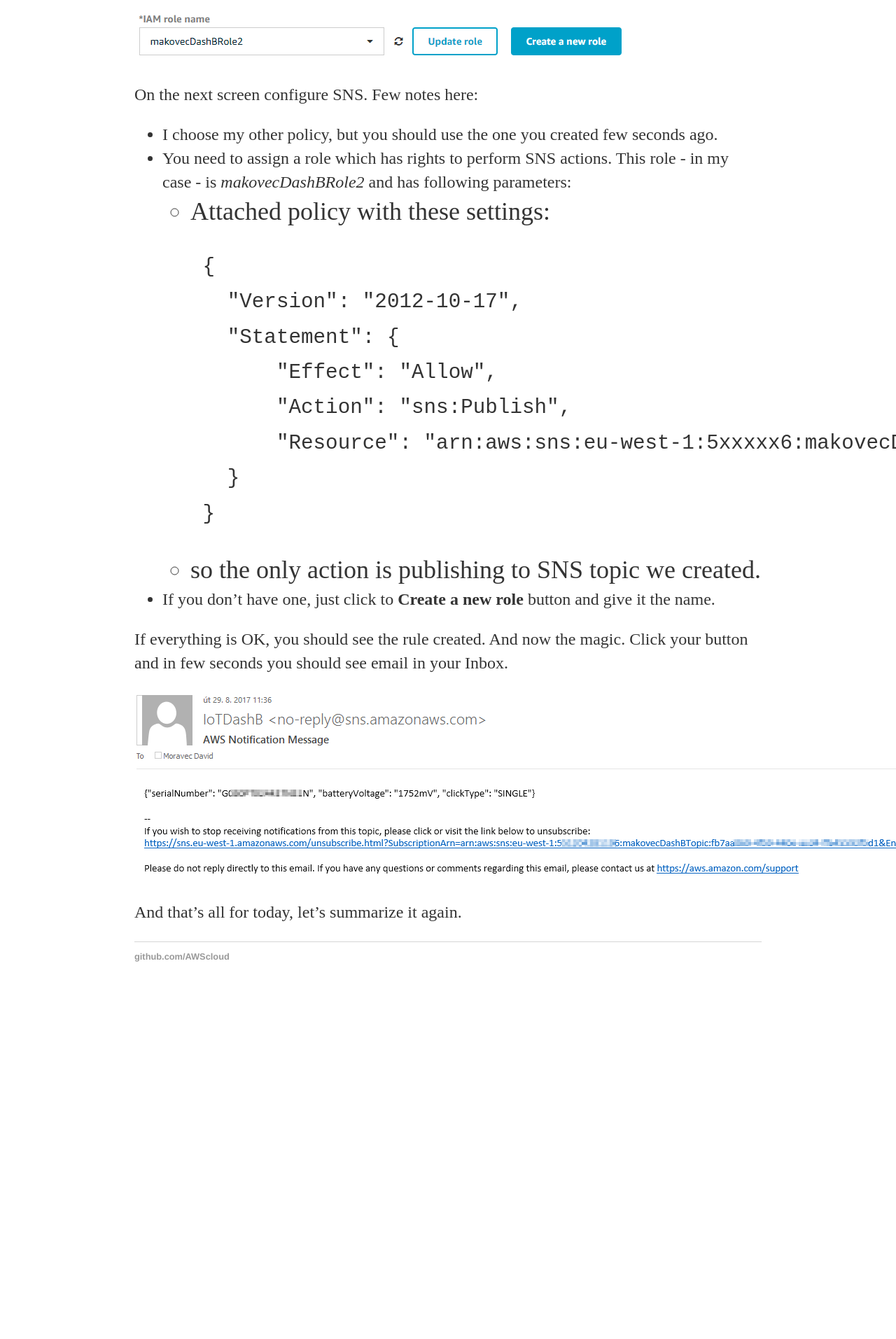
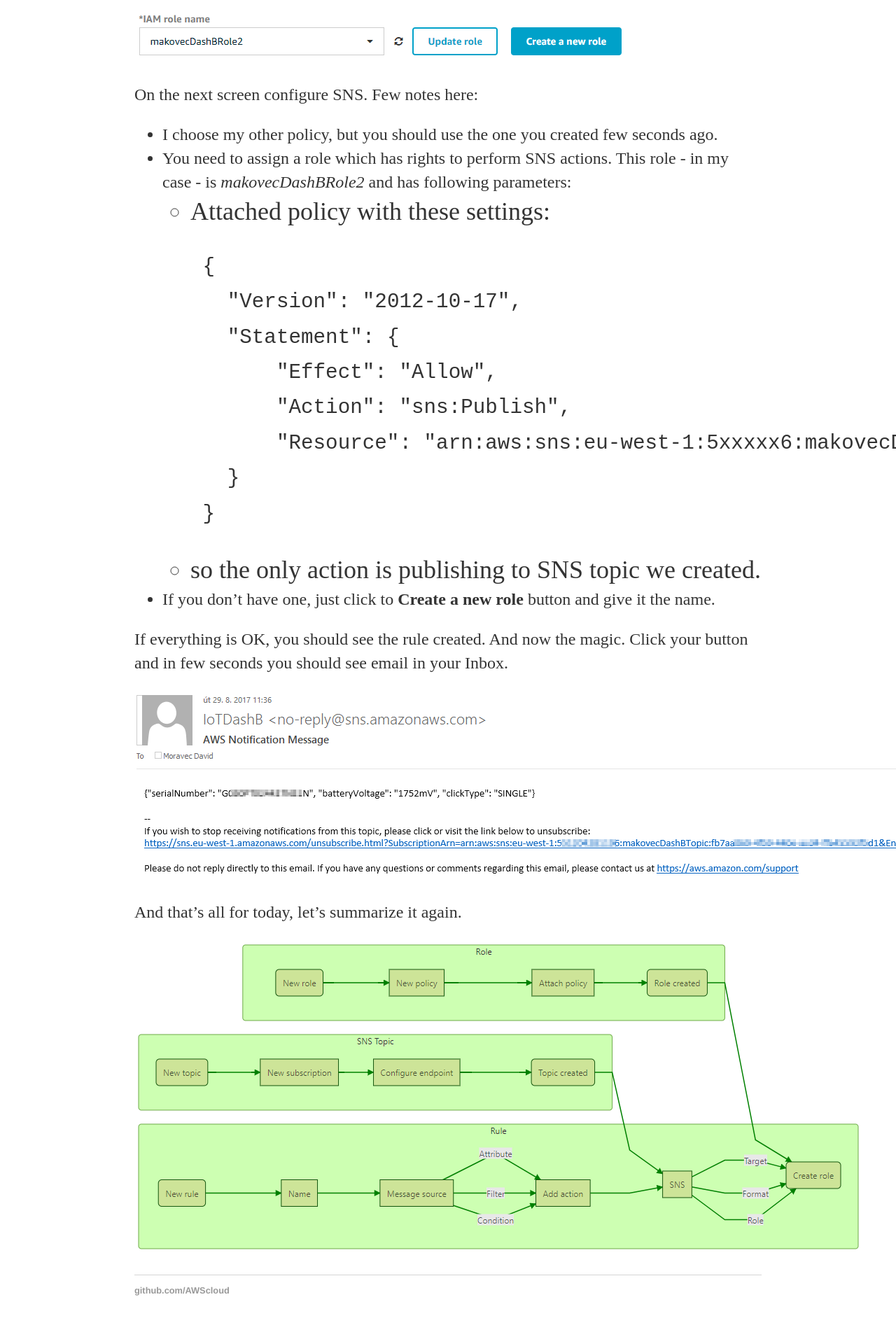
Before and after one commit to AWScloud/AWScloud.github.io, a Jekyll site: the page built from _posts/2017-08-26-IotButtonPart6-SendAnEmail.md, in a window 1280 px wide. Shown: the part 3741-5654 px from the top of the page at 70% size. Built offline with Jekyll 4.4.1, drawn with Linux system fonts in a browser that asks for light colours; before the commit the page ends 5177 px from its top, so only the background shows below that.

Commit message:
workflow pro SNS

```diff
--- a/_posts/2017-08-26-IotButtonPart6-SendAnEmail.md
+++ b/_posts/2017-08-26-IotButtonPart6-SendAnEmail.md
@@ -71,3 +71,5 @@ If everything is OK, you should see the rule created. And now the magic. Click y
 ![mail](/img/iot-mail.png)
 
 And that's all for today, let's summarize it again.
+
+![Rule flow](/img/iot-flow4.png)
```
Also changed, not shown: img/iot-flow4.png (added).
